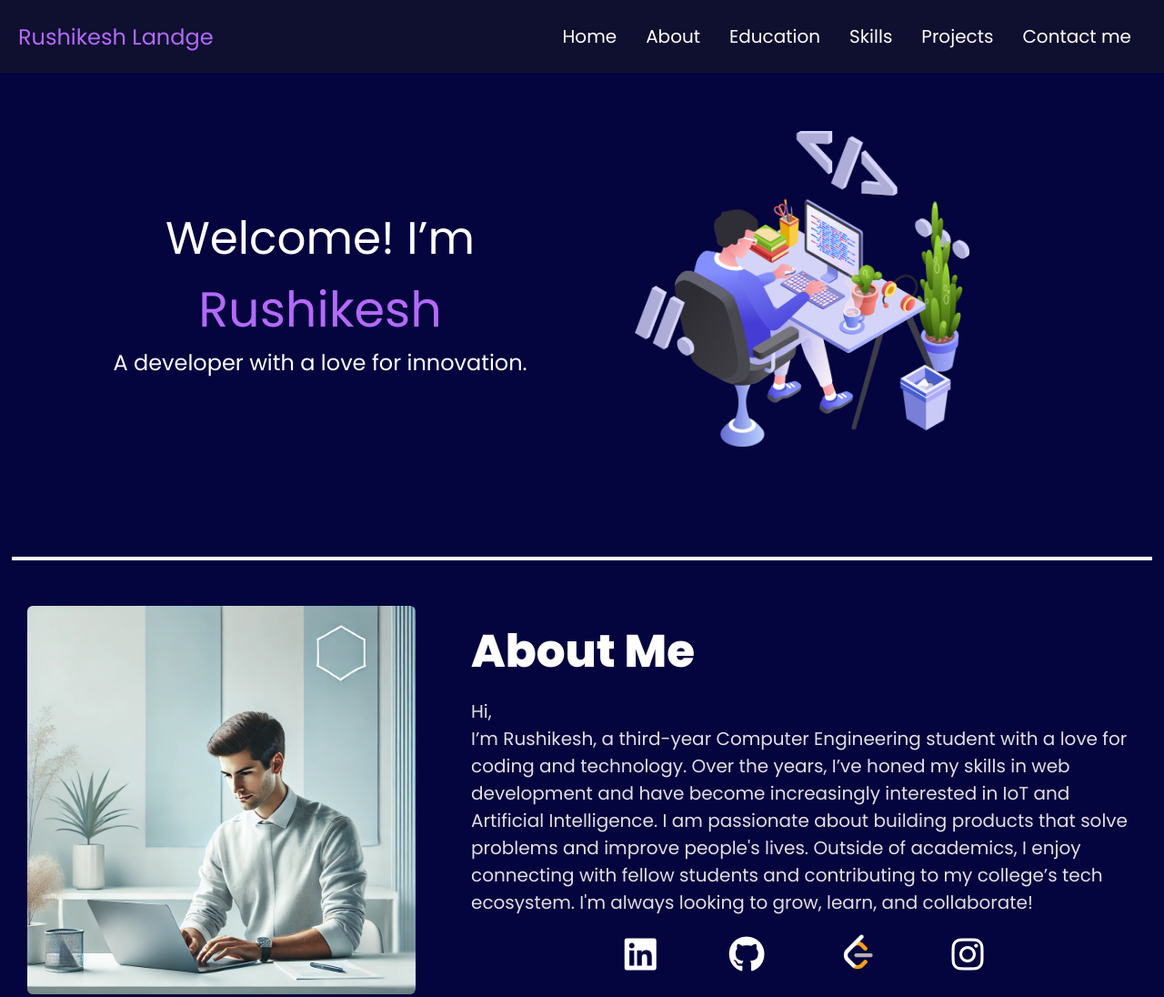
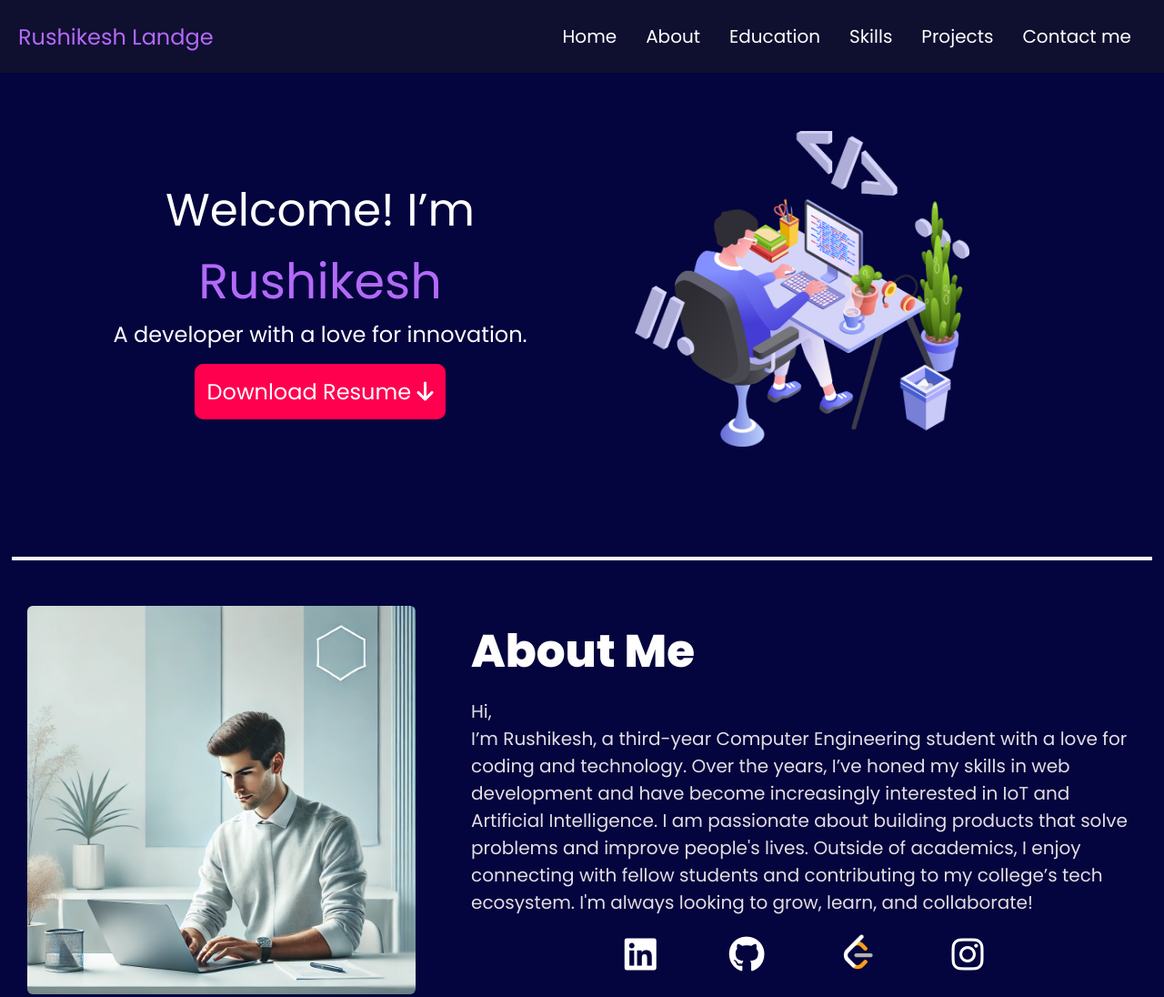
Before and after one commit to LandgeRushikesh/portfolio, a website: page public/index.html in a window 1280 px wide. Shown: the top 1096 px of the page at 91% size. Drawn offline with Linux system fonts and the light colour scheme.

Commit message:
resume download feature

```diff
--- a/public/index.html
+++ b/public/index.html
@@ -30,7 +30,8 @@
         <section class="firstsection" id="Home-sec">
             <div class="left">
                 <p id="first">Welcome! I’m <span>Rushikesh</span></p>
-                <p>A developer with a love for innovation.</p>
+                <p id="second">A developer with a love for innovation.</p>
+                <a class="resume-download" href="./Rushikesh_landge-Resume.pdf" download>Download Resume <i class="fa-solid fa-arrow-down"></i></a>
             </div>
             <div class="right">
                 <img src="./images/portfolio.png" class="img">
--- a/public/style.css
+++ b/public/style.css
@@ -76,6 +76,19 @@ main .firstsection .left #first{
 main .firstsection .left #first span{
     color: rgb(179, 106, 248);
     font-size: 54px;
+}
+main .firstsection .left #second{
+    margin-bottom: 28px;
+}
+.resume-download{
+    background-color: #ff004f;
+    border: 4px solid #ff004f;
+    padding: 10px;
+    border-radius: 10px;
+    transition: transform 3s;
+}
+.resume-download:hover{
+    transform: scale(1.1);
 }
 main .firstsection .right{
     width: 40%;
```
Also changed, not shown: 1 other file.
